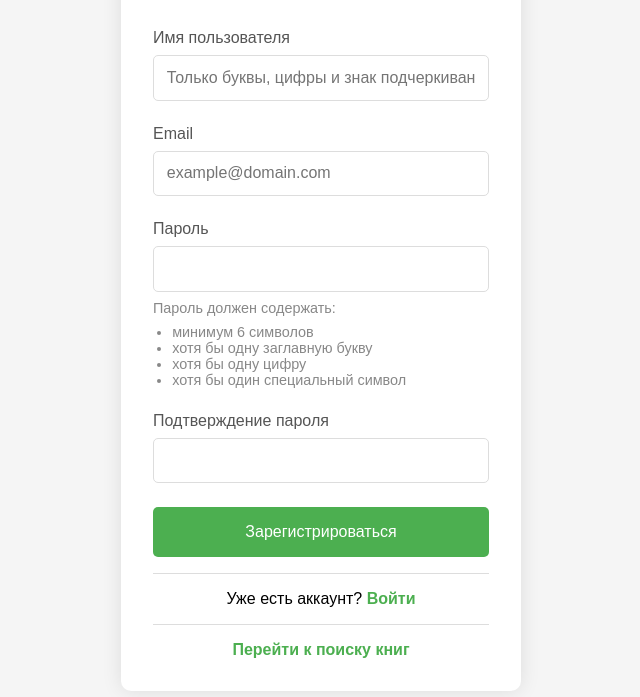
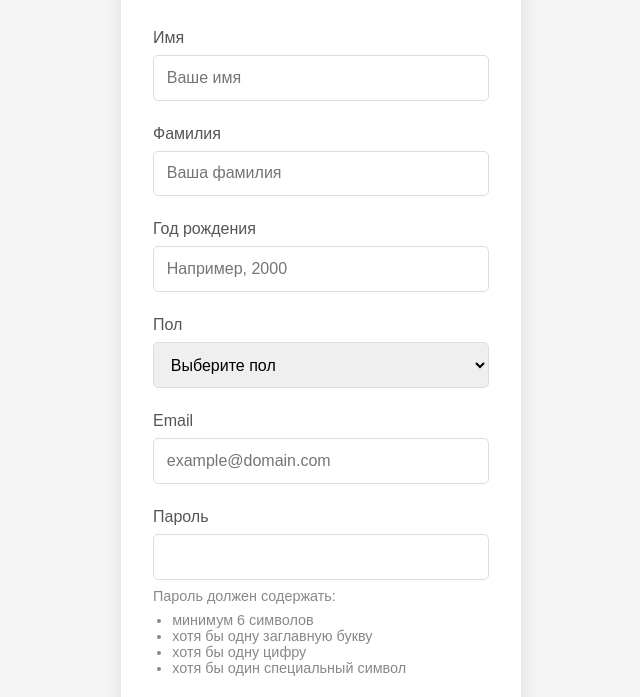
Before and after one commit to Anton736/histiry, a website: page public/registration.html in a window 1280 px wide. Shown: the part 95-792 px from the top of the page, without its empty margins (319-959 px from the left). Drawn offline with Linux system fonts and the light colour scheme.

Commit message:
Update registration.html

```diff
--- a/public/registration.html
+++ b/public/registration.html
@@ -40,7 +40,7 @@
             margin-bottom: 0.5rem;
             color: #555;
         }
-        .form-group input {
+        .form-group input, .form-group select {
             width: 100%;
             padding: 0.8rem;
             border: 1px solid #ddd;
@@ -48,7 +48,7 @@
             font-size: 1rem;
             transition: border-color 0.3s;
         }
-        .form-group input:focus {
+        .form-group input:focus, .form-group select:focus {
             outline: none;
             border-color: #4CAF50;
         }
@@ -120,44 +120,38 @@
         <h2 class="form-title">Регистрация</h2>
         <form id="registrationForm">
             <div class="form-group">
-                <label for="name">Имя пользователя</label>
-                <input
-                    type="text"
-                    id="name"
-                    name="name"
-                    required
-                    autocomplete="username"
-                    pattern="[a-zA-Z0-9_]+"
-                    minlength="3"
-                    maxlength="30"
-                    placeholder="Только буквы, цифры и знак подчеркивания"
-                >
-                <div class="error-message" id="nameError"></div>
+                <label for="firstName">Имя</label>
+                <input type="text" id="firstName" name="firstName" required minlength="2" maxlength="30" placeholder="Ваше имя">
+                <div class="error-message" id="firstNameError"></div>
             </div>
-
+            <div class="form-group">
+                <label for="lastName">Фамилия</label>
+                <input type="text" id="lastName" name="lastName" required minlength="2" maxlength="30" placeholder="Ваша фамилия">
+                <div class="error-message" id="lastNameError"></div>
+            </div>
+            <div class="form-group">
+                <label for="birthYear">Год рождения</label>
+                <input type="number" id="birthYear" name="birthYear" required min="1900" max="2024" placeholder="Например, 2000">
+                <div class="error-message" id="birthYearError"></div>
+            </div>
+            <div class="form-group">
+                <label for="gender">Пол</label>
+                <select id="gender" name="gender" required>
+                    <option value="">Выберите пол</option>
+                    <option value="male">Мужской</option>
+                    <option value="female">Женский</option>
+                    <option value="other">Другое</option>
+                </select>
+                <div class="error-message" id="genderError"></div>
+            </div>
             <div class="form-group">
                 <label for="email">Email</label>
-                <input
-                    type="email"
-                    id="email"
-                    name="email"
-                    required
-                    autocomplete="email"
-                    placeholder="example@domain.com"
-                >
+                <input type="email" id="email" name="email" required autocomplete="email" placeholder="example@domain.com">
                 <div class="error-message" id="emailError"></div>
             </div>
-
             <div class="form-group">
                 <label for="password">Пароль</label>
-                <input
-                    type="password"
-                    id="password"
-                    name="password"
-                    required
-                    autocomplete="new-password"
-                    minlength="6"
-                >
+                <input type="password" id="password" name="password" required autocomplete="new-password" minlength="6">
                 <div class="error-message" id="passwordError"></div>
                 <div class="password-requirements">
                     Пароль должен содержать:
@@ -169,23 +163,14 @@
                     </ul>
                 </div>
             </div>
-
             <div class="form-group">
                 <label for="confirmPassword">Подтверждение пароля</label>
-                <input
-                    type="password"
-                    id="confirmPassword"
-                    name="confirmPassword"
-                    required
-                    autocomplete="new-password"
-                >
+                <input type="password" id="confirmPassword" name="confirmPassword" required autocomplete="new-password">
                 <div class="error-message" id="confirmPasswordError"></div>
             </div>
-
             <button type="submit" class="submit-btn">Зарегистрироваться</button>
             <div class="success-message" id="registerSuccess">Регистрация прошла успешно! <a href="/books">Перейти к книгам</a></div>
         </form>
-
         <div class="login-link">
             Уже есть аккаунт? <a href="/login">Войти</a>
         </div>
@@ -193,7 +178,6 @@
             <a href="/books">Перейти к поиску книг</a>
         </div>
     </div>
-
     <script src="/js/auth.js"></script>
 </body>
 </html>
```
